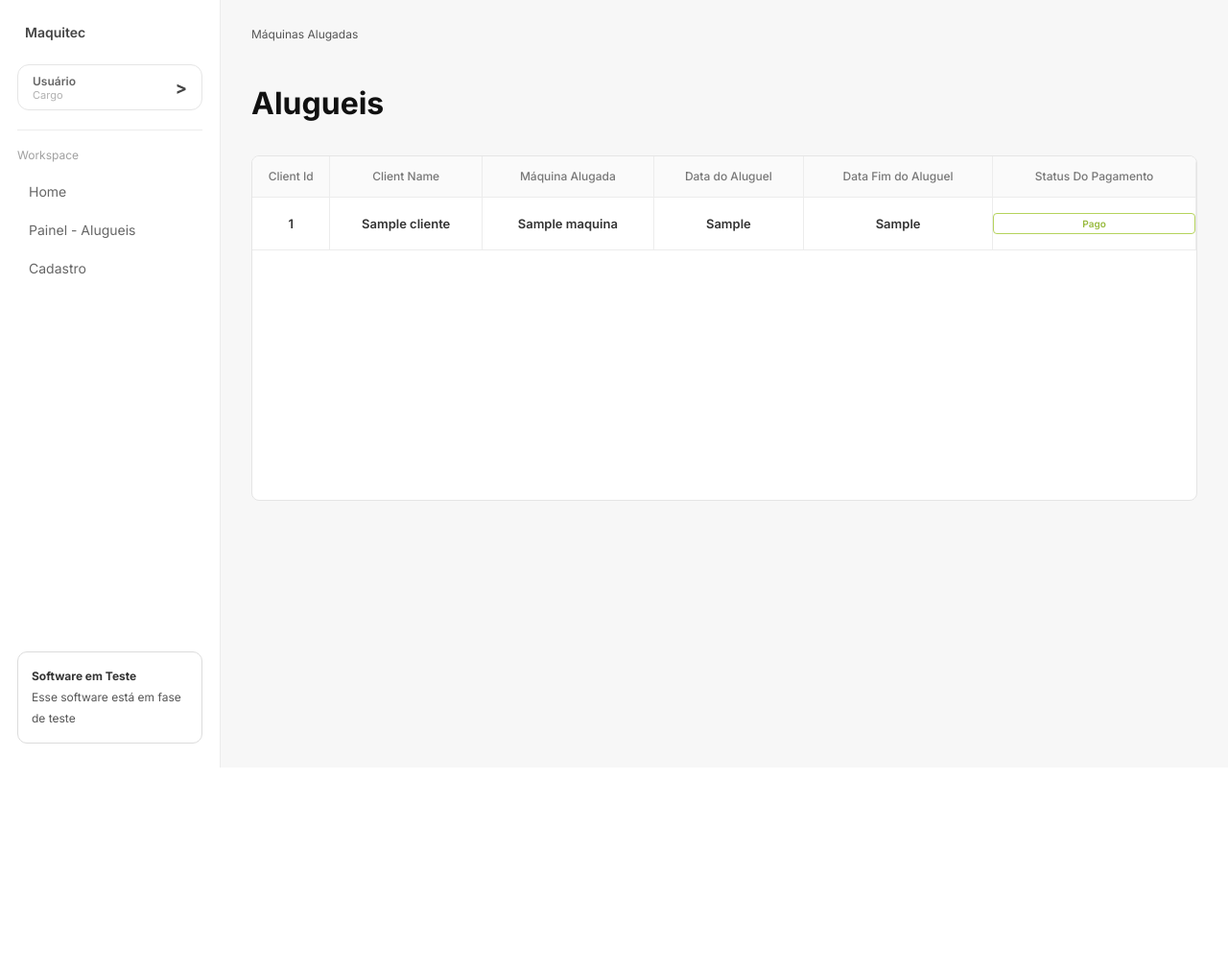
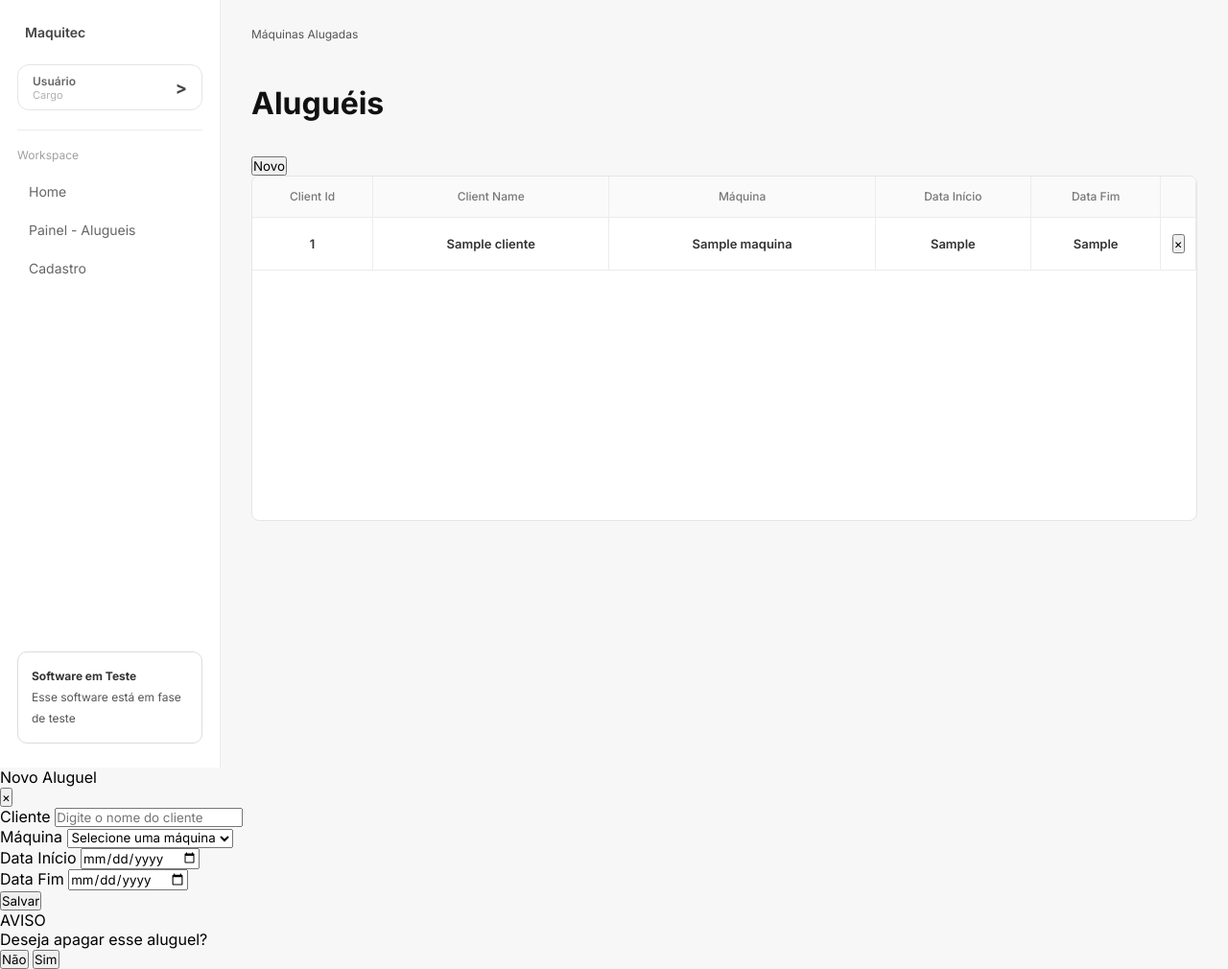
Before and after one commit to oduduz1/trabalho-Camargo, a Flask app: template projeto-Camargo/templates/maquinas_alugadas.html in a window 1280 px wide. Shown: the whole page at 96% size. Before the commit the page ends 800 px from the top, so only its background shows below. Run offline with Flask 3, Linux system fonts and the light colour scheme; the template is opened without the code that fills it: most values are stand-ins (such as "Sample title", 1, 10 or a date in 2020).

Commit message:
Atualizando para Apresentação

```diff
--- a/projeto-Camargo/templates/maquinas_alugadas.html
+++ b/projeto-Camargo/templates/maquinas_alugadas.html
@@ -22,23 +22,37 @@
             Máquinas Alugadas
         </div>
 
-        <div class="page-title">
-            Alugueis
+        <!-- HEADER -->
+
+        <div class="table-header">
+
+            <div class="page-title">
+                Aluguéis
+            </div>
+
+            <button class="new-button" id="openDrawer">
+                Novo
+            </button>
+
         </div>
+
+        <!-- TABLE -->
 
         <div class="table-wrapper">
 
             <table>
 
                 <thead>
+
                     <tr>
                         <th>Client Id</th>
                         <th>Client Name</th>
-                        <th>Máquina Alugada</th>
-                        <th>Data do Aluguel</th>
-                        <th>Data Fim do Aluguel</th>
-                        <th>Status Do Pagamento</th>
+                        <th>Máquina</th>
+                        <th>Data Início</th>
+                        <th>Data Fim</th>
+                        <th></th>
                     </tr>
+
                 </thead>
 
                 <tbody>
@@ -47,35 +61,21 @@
 
                     <tr>
 
-                        <td>1</td>
+                        <td>{{ aluguel.id }}</td>
 
-                        <td>
-                            {{ aluguel.cliente }}
-                        </td>
+                        <td>{{ aluguel.cliente }}</td>
 
-                        <td>
-                            {{ aluguel.maquina }}
-                        </td>
+                        <td>{{ aluguel.maquina }}</td>
 
-                        <td>
-                            {{ aluguel.data_inicio }}
-                        </td>
+                        <td>{{ aluguel.data_inicio }}</td>
 
-                        <td>
-                            {{ aluguel.data_fim }}
-                        </td>
+                        <td>{{ aluguel.data_fim }}</td>
 
-                        <td>
+                        <td class="delete-column">
 
-                            {% if aluguel.status_pagamento == 'Pago' %}
-                                <div class="status pago">
-                                    Pago
-                                </div>
-                            {% else %}
-                                <div class="status pendente">
-                                    Pendente
-                                </div>
-                            {% endif %}
+                            <button class="delete-btn">
+                                ×
+                            </button>
 
                         </td>
 
@@ -95,5 +95,112 @@
 
 </div>
 
+<!-- OVERLAY -->
+
+<div class="rent-overlay" id="rentOverlay"></div>
+
+<!-- DRAWER -->
+
+<div class="rent-drawer" id="rentDrawer">
+
+    <div class="rent-top">
+
+        <div class="rent-title">
+            Novo Aluguel
+        </div>
+
+        <button class="rent-close" id="rentClose">
+            ×
+        </button>
+
+    </div>
+
+    <form class="rent-form">
+
+        <div class="rent-group">
+
+            <label>Cliente</label>
+
+            <input type="text"
+                   placeholder="Digite o nome do cliente">
+
+        </div>
+
+        <div class="rent-group">
+
+            <label>Máquina</label>
+
+            <select>
+
+                <option selected disabled>
+                    Selecione uma máquina
+                </option>
+
+                {% for maquina in maquinas %}
+
+                <option>
+                    {{ maquina.nome }}
+                </option>
+
+                {% endfor %}
+
+            </select>
+
+        </div>
+
+        <div class="rent-group">
+
+            <label>Data Início</label>
+
+            <input type="date">
+
+        </div>
+
+        <div class="rent-group">
+
+            <label>Data Fim</label>
+
+            <input type="date">
+
+        </div>
+
+        <button class="rent-save">
+            Salvar
+        </button>
+
+    </form>
+
+</div>
+
+<!-- DELETE MODAL -->
+
+<div class="delete-overlay" id="deleteOverlay"></div>
+
+<div class="delete-modal" id="deleteModal">
+
+    <div class="delete-title">
+        AVISO
+    </div>
+
+    <div class="delete-message">
+        Deseja apagar esse aluguel?
+    </div>
+
+    <div class="delete-actions">
+
+        <button class="cancel-delete">
+            Não
+        </button>
+
+        <button class="confirm-delete">
+            Sim
+        </button>
+
+    </div>
+
+</div>
+
+<script src="{{ url_for('static', filename='main.js') }}"></script>
+
 </body>
 </html>
```
